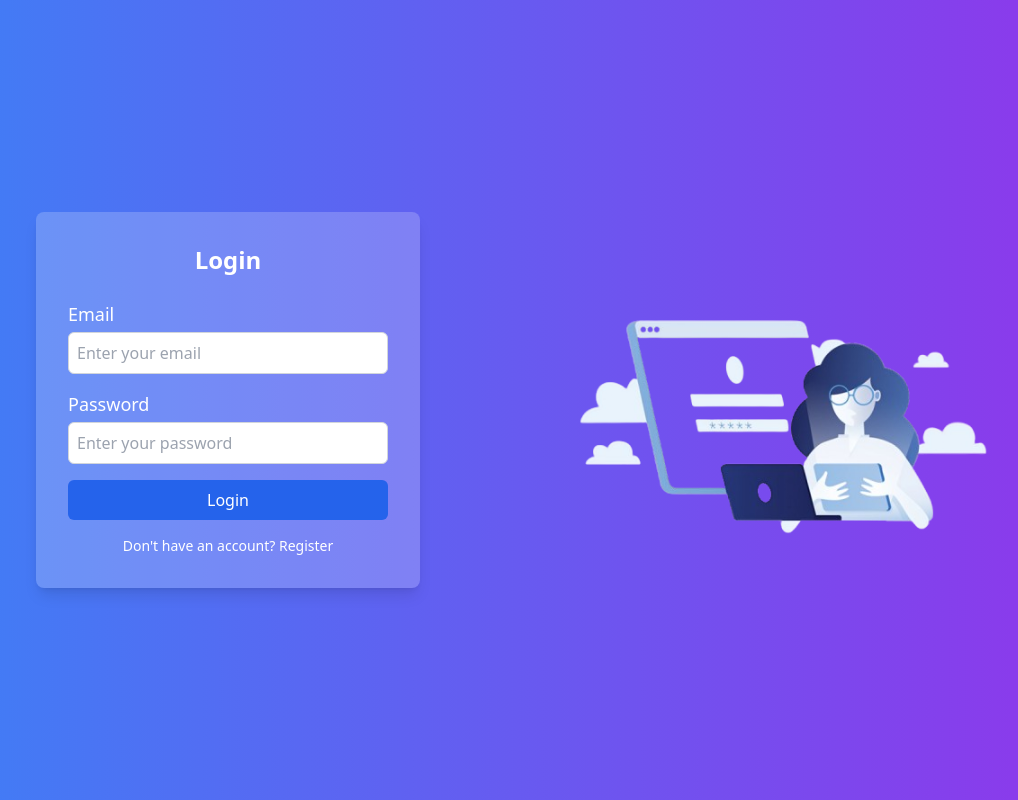
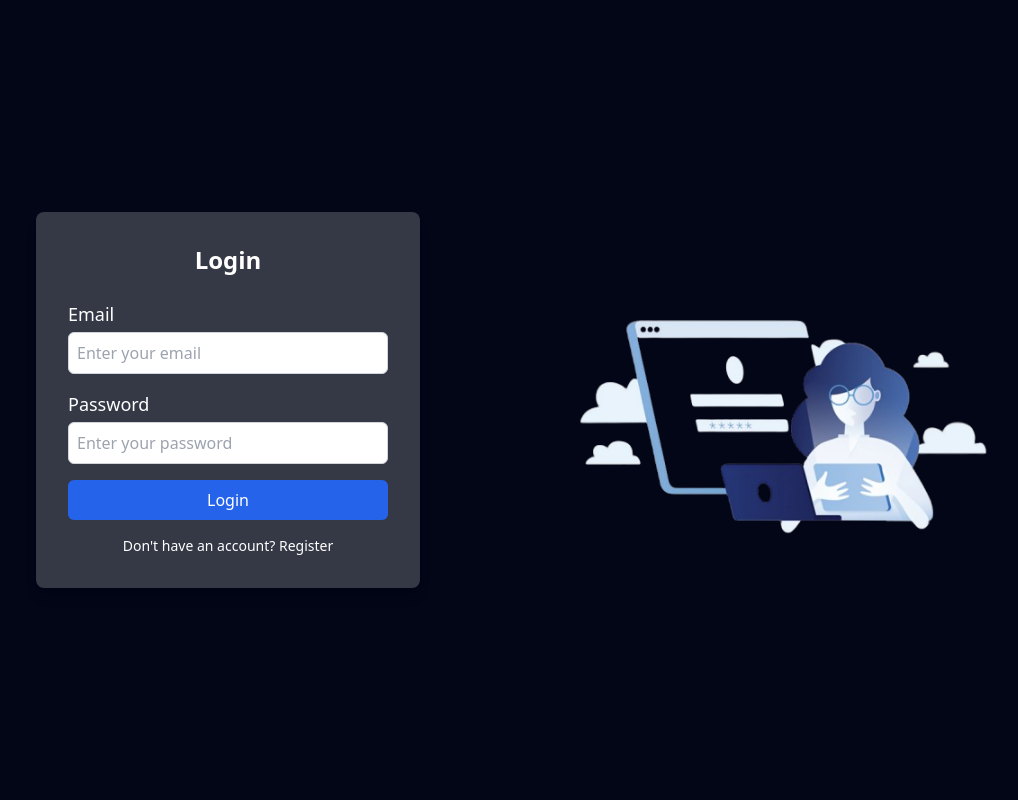
Before and after one commit to Muskan-7867/linkerclient, a React (Vite) app: page /login in a window 1280 px wide. Shown: the whole page, without its empty margins (123-1141 px from the left). Built offline with nearby package versions, Linux system fonts and the light colour scheme; what tailwindcss-motion would draw is missing.

Commit message:
add bg style

```diff
--- a/src/pages/Template/Template.tsx
+++ b/src/pages/Template/Template.tsx
@@ -10,7 +10,7 @@ const Templates: React.FC = () => {
   ];
 
   return (
-    <div className="min-h-screen bg-gradient-to-r from-blue-500 to-purple-600 p-8">
+    <div className="min-h-screen  p-8">
       <h1 className="mt-20 text-white text-3xl font-bold text-center mb-12">
         Choose Your Template
       </h1>
--- a/src/pages/users/auth/Login.tsx
+++ b/src/pages/users/auth/Login.tsx
@@ -36,7 +36,7 @@ const Login: React.FC = () => {
   };
 
   return (
-    <div className="flex justify-center items-center gap-[10%] bg-gradient-to-r from-blue-500 to-purple-600 min-h-screen">
+    <div className="flex justify-center items-center gap-[10%]  min-h-screen">
       <div className="bg-white bg-opacity-20 shadow-lg p-8 rounded-lg w-full max-w-sm">
         <h2 className="mb-6 font-bold text-2xl text-white text-center">Login</h2>
         <form onSubmit={handleSubmit}>
--- a/src/pages/users/auth/Signup.tsx
+++ b/src/pages/users/auth/Signup.tsx
@@ -47,7 +47,7 @@ const Signup: React.FC = () => {
   };
 
   return (
-    <div className="flex justify-center items-center gap-[10%] bg-gradient-to-r from-blue-500 to-purple-600 min-h-screen">
+    <div className="flex justify-center items-center gap-[10%]  min-h-screen">
       <div className="bg-white bg-opacity-20 shadow-lg p-8 rounded-lg w-full max-w-sm">
         <h2 className="mb-6 font-bold text-2xl text-white text-center">Register</h2>
         <form onSubmit={handleSubmit}>
```
